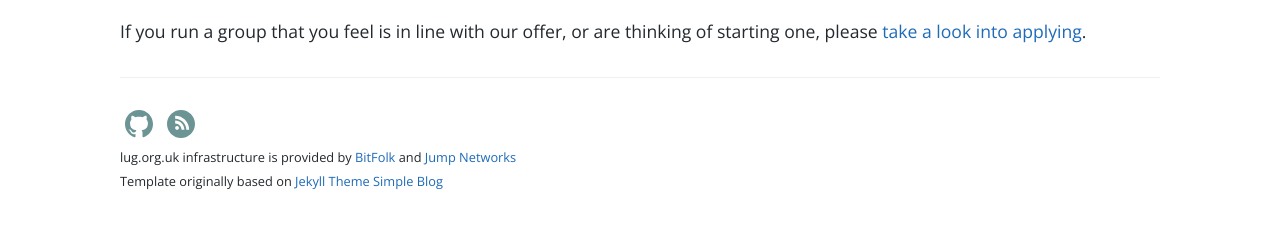
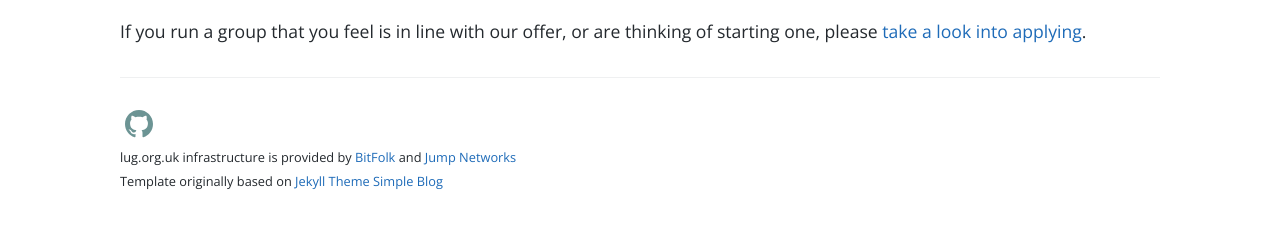
Before and after one commit to lugorguk/lug.org.uk-website, a Jekyll site: the page built from index.md, in a window 1280 px wide. Shown: the part 458-686 px from the top of the page. Built offline with Jekyll 4.4.1, drawn with Linux system fonts in a browser that asks for light colours.

Commit message:
Remove RSS feed from Footer

```diff
--- a/_includes/footer.html
+++ b/_includes/footer.html
@@ -55,13 +55,6 @@
   </span>
   {% endif %}
 
-  <!-- RSS icon -->
-  <span class="my-span-icon hide-on-small">
-    <a href="{{ '/feed' | prepend: site.baseurl | prepend: site.url | append: '.xml' }}" target="_blank" aria-label="RSS feed" title="{{ site.author.name }}'s RSS feed">
-      <svg class="my-svg-icon" xmlns="http://www.w3.org/2000/svg" width="24" height="24" viewBox="0 0 24 24"><path d="M12 0c-6.627 0-12 5.373-12 12s5.373 12 12 12 12-5.373 12-12-5.373-12-12-12zm-3.374 17c-.897 0-1.626-.727-1.626-1.624s.729-1.624 1.626-1.624 1.626.727 1.626 1.624-.729 1.624-1.626 1.624zm3.885 0c-.03-3.022-2.485-5.474-5.511-5.504v-2.406c4.361.03 7.889 3.555 7.92 7.91h-2.409zm4.081 0c-.016-5.297-4.303-9.571-9.592-9.594v-2.406c6.623.023 11.985 5.384 12 12h-2.408z"/></svg>
-    </a>
-  </span>
-
   <!-- Contact icon -->
   {% assign contact_page = site.pages | where:"ref", "contact" | where:"lang", page.lang  | first %}
   {% if contact_page.title %}
```
